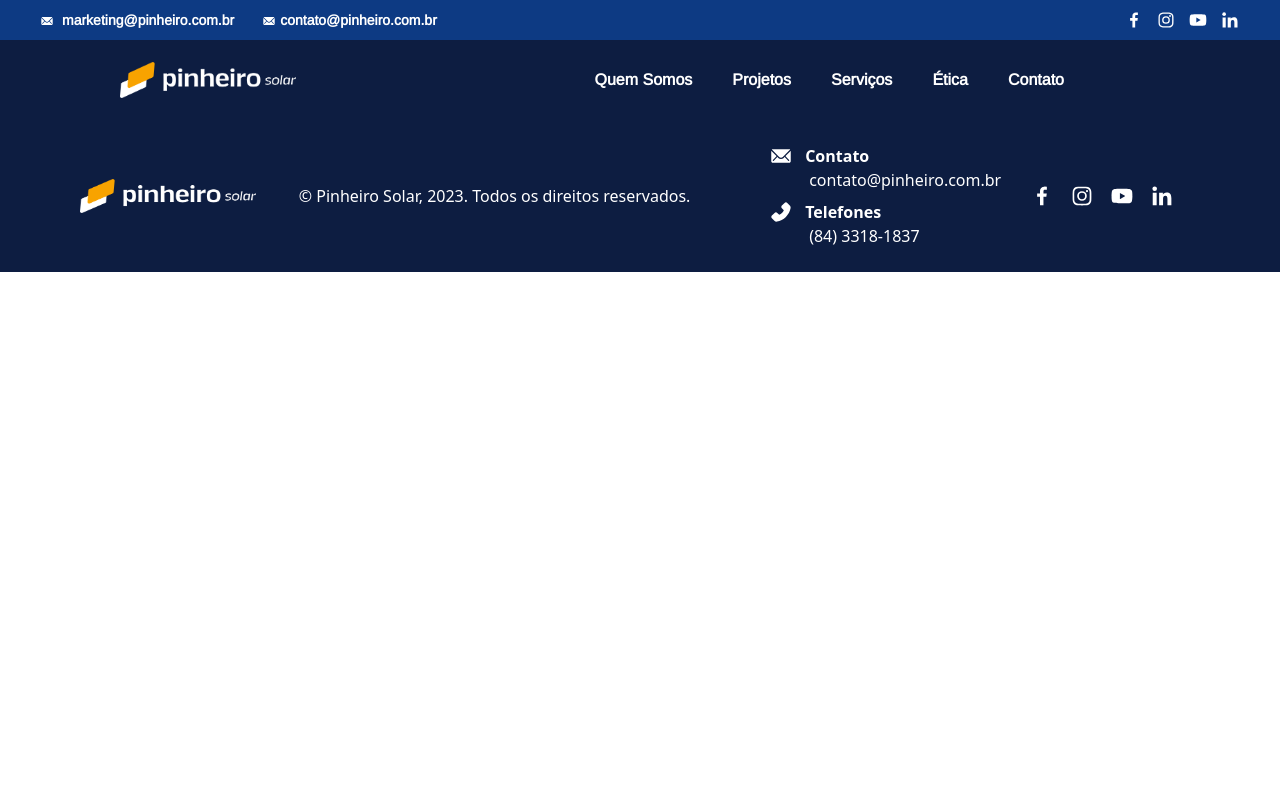
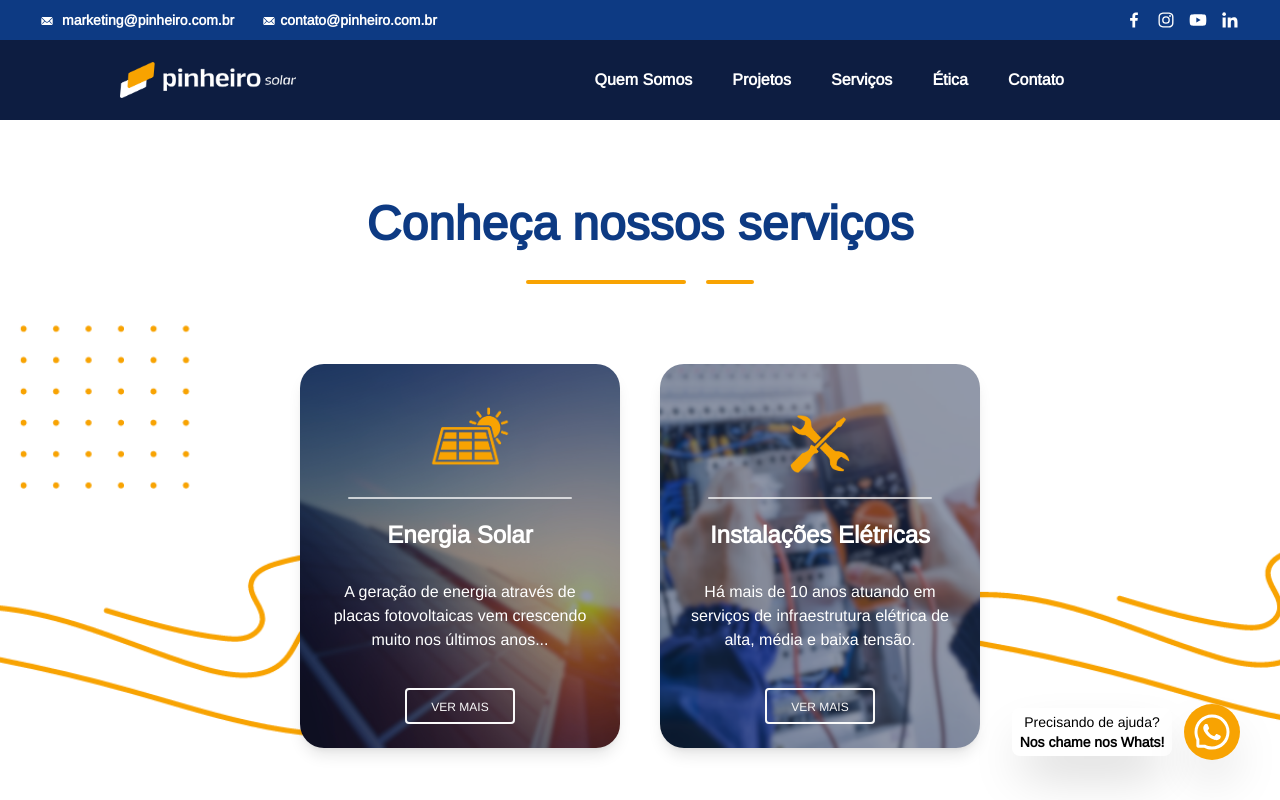
Before and after one commit to niveKinomaL/pinheirosolarwebsite, a React (Vite) app: page /Servicos in a window 1280 px wide. Shown: the top 800 px of the page. Built offline with nearby package versions, Linux system fonts and the light colour scheme.

Commit message:
Finished not all

```diff
--- a/src/App.jsx
+++ b/src/App.jsx
@@ -17,6 +17,9 @@ import PrincipleWork from "./components/PrincipleWork";
 import FinalPageQuemSomos from "./components/FinalPageQuemSomos";
 import Projetos from "./Pages/Projetos";
 import Etica from "./Pages/Etica";
+import ContactUs from "./Pages/ContactUs";
+import Services from "./Pages/Services";
+import WhatsappComp from "./components/WhatsappComp";
 
 function App() {
   return (
@@ -24,6 +27,7 @@ function App() {
       <BrowserRouter>
         <TopBar />
         <NavBar />
+        <WhatsappComp />
         <Routes>
           <Route
             exact
@@ -69,6 +73,22 @@ function App() {
               </>
             }
           />
+          <Route
+            path="/Contato"
+            element={
+              <>
+                <ContactUs />
+              </>
+            }
+          />
+          <Route
+            path="/Servicos"
+            element={
+              <>
+                <Services />
+              </>
+            }
+          />
         </Routes>
       </BrowserRouter>
       <Footer />
--- /dev/null
+++ b/src/Pages/ContactUs.jsx
@@ -0,0 +1,68 @@
+import React from "react";
+import WomanTelemarketing from "../assets/WomanTelemarketing.png";
+
+const ContactUs = () => {
+  return (
+    <div className="flex flex-col items-center justify-center h-full">
+      <div className="bg-white shadow-2xl rounded-3xl flex justify-center sm:flex-col md:flex-row items-center sm:h-screen sm:w-full md:w-3/4 gap-20 md:h-6/8">
+        <img
+          src={WomanTelemarketing}
+          className="shadow-xl rounded-3xl sm:hidden md:block md:w-2/5"
+          alt=""
+        />
+        <div>
+          <div>
+            <h1 className="text-4xl sm:text-center md:mt-20 md:ml-5 md:text-left">
+              Fale com a gente
+            </h1>
+            <div className="flex  md:ml-5 sm:justify-center sm:mb-0 md:mb-10 mt-6 md:justify-normal flex-row">
+              <div className="w-40 rounded-full h-1 bg-bluePinheiro"></div>
+              <div className="w-12 rounded-full ml-5 h-1 bg-bluePinheiro"></div>
+            </div>
+          </div>
+          <div>
+            <form
+              className="flex sm:scale-75	md:scale-100 text-bluePinheiro gap-4 items-center flex-col"
+              action=""
+            >
+              <div className="flex flex-row gap-4">
+                <input
+                  type="text"
+                  required
+                  className="p-4 bg-slate-100 rounded-full outline-none"
+                  placeholder="Nome*"
+                />
+                <input
+                  required
+                  type="text"
+                  className="p-4 bg-slate-100 rounded-full outline-none"
+                  placeholder="Telefone*"
+                />
+              </div>
+              <input
+                required
+                type="email"
+                className="p-4 bg-slate-100 w-full rounded-full outline-none"
+                placeholder="Email*"
+              />
+              <textarea
+                required
+                name=""
+                className="p-4 bg-slate-100 w-full rounded-xl outline-none"
+                placeholder="Digite sua mensagem"
+                id=""
+                cols="30"
+                rows="7"
+              ></textarea>
+              <button className="mt-10 sm:scale-150 md:scale-100 mb-10 bg-bluePinheiro w-2/4 text-white px-2 py-2 text-lg rounded-xl">
+                Enviar
+              </button>
+            </form>
+          </div>
+        </div>
+      </div>
+    </div>
+  );
+};
+
+export default ContactUs;
--- a/src/Pages/Etica.jsx
+++ b/src/Pages/Etica.jsx
@@ -17,7 +17,7 @@ const Etica = () => {
           Este é o canal oficial para orientações sobre questões de ordem moral
           ou legal.
         </h1>
-        <p className="font-thin sm:text-center md:text-justify text-xl md:w-5/12">
+        <p className="font-thin sm:text-center md:text-left text-xl md:w-5/12">
           Assim, como meio de comunicação para que sejam denunciadas, de forma
           anônima ou identificada, quaisquer condutas que violem os preceitos
           estabelecidos no Código de Ética e Conduta da Taldi. Garantimos o
@@ -29,7 +29,7 @@ const Etica = () => {
           relatado irregularidades de boa-fé.
         </p>
         <div className="flex md:flex-row sm:flex-col sm:ml-10 md:ml-0 mt-10 gap-10">
-          <div className="text-center bg-orangePinheiro shadow-xl items-center flex flex-col justify-center rounded-2xl h-36 w-56 ">
+          <div className="text-center bg-orangePinheiro shadow-xl items-center flex flex-col justify-center rounded-2xl h-44 w-56 ">
             <h1 className="text-2xl font-extrabold text-white">
               Relatar uma preocupação
             </h1>
@@ -37,7 +37,7 @@ const Etica = () => {
               Relatar <BsFillArrowRightCircleFill className="ml-4" />
             </button>
           </div>
-          <div className="text-center bg-bluePinheiro shadow-xl items-center flex flex-col justify-center rounded-2xl h-36 w-56 ">
+          <div className="text-center bg-bluePinheiro shadow-xl items-center flex flex-col justify-center rounded-2xl h-44 w-56 ">
             <h1 className="text-2xl font-extrabold text-white">
               Acompanhar um relato
             </h1>
--- /dev/null
+++ b/src/Pages/Services.jsx
@@ -0,0 +1,12 @@
+import React from "react";
+import ServicesComp from "../components/ServicesComp";
+
+const Services = () => {
+  return (
+    <div className="flex flex-col items-center justify-center h-full">
+      <ServicesComp />
+    </div>
+  );
+};
+
+export default Services;
--- /dev/null
+++ b/src/components/ServicesComp.jsx
@@ -0,0 +1,72 @@
+import React from "react";
+import bg3middle from "../assets/bg3middle.png";
+import middleservicesone from "../assets/middleservicesone.png";
+import middleservicestwo from "../assets/middleservicestwo.png";
+import middleservicesthree from "../assets/middleservicesthree.png";
+import serviceone from "../assets/serviceone.png";
+import servicetwo from "../assets/servicetwo.png";
+
+const ServicesComp = () => {
+  return (
+    <div
+      className="transition-all ease-in-out font-Arimo text-white font-bold duration-700 sm:h-full md:h-screen flex flex-col items-center bg-cover bg-no-repeat"
+      style={{ backgroundImage: `url(${bg3middle})` }}
+    >
+      <div className="flex flex-col sm:text-center items-center">
+        <h1 className="text-bluePinheiro text-5xl mt-20">
+          Conheça nossos serviços
+        </h1>
+        <div className="flex sm:justify-center mt-8 md:justify-normal flex-row">
+          <div className="w-40 rounded-full h-1 bg-orangePinheiro"></div>
+          <div className="w-12 rounded-full ml-5 h-1 bg-orangePinheiro"></div>
+        </div>
+      </div>
+      <div className="flex sm:flex-col gap-10 justify-center items-center mt-20 md:flex-row">
+        <div
+          className="flex flex-col hover:cursor-pointer md:hover:w-4/12 transition-all duration-700 text-center sm:w-11/12 sm:ml-4 sm:mr-4 md:ml-0 md:mr-0 md:w-3/12 justify-between items-center rounded-3xl h-96 bg-white bg-cover p-6 shadow-lg"
+          style={{ backgroundImage: `url(${middleservicesone})` }}
+        >
+          <img src={serviceone} className="w-20 ml-5 mt-2" alt="" />
+          <div className="sm:hidden md:flex w-56 h-0.5 rounded-full opacity-70 bg-white"></div>
+          <h5 className="mb-2 md:text-2xl text-5xl font-bold  leading-tight  text-white">
+            Energia Solar
+          </h5>
+          <p className="mb-4 text-base font-light  text-white">
+            A geração de energia através de placas fotovoltaicas vem crescendo
+            muito nos últimos anos...
+          </p>
+          <button
+            type="button"
+            className="inline-block hover:bg-white rounded border-2 hover:text-black border-neutral-50 px-6 pb-[6px] pt-2 text-xs font-medium uppercase leading-normal text-neutral-50 transition duration-150 ease-in-out hover:border-neutral-100 focus:border-neutral-100 focus:outline-none focus:ring-0 active:border-neutral-200 "
+            data-te-ripple-init
+          >
+            Ver mais
+          </button>
+        </div>
+        <div
+          className="flex flex-col md:mb-0 sm:mb-20 hover:cursor-pointer md:hover:w-4/12 transition-all duration-700 text-center sm:w-11/12 sm:ml-4 sm:mr-4 md:ml-0 md:mr-0 md:w-3/12 justify-between items-center rounded-3xl h-96 bg-white bg-cover p-6 shadow-lg"
+          style={{ backgroundImage: `url(${middleservicestwo})` }}
+        >
+          <img src={servicetwo} className="w-16 mt-6" alt="" />
+          <div className="sm:hidden md:flex w-56 h-0.5 rounded-full opacity-70 bg-white"></div>
+          <h5 className="mb-2 text-5xl md:text-2xl font-bold  leading-tight  text-white">
+            Instalações Elétricas
+          </h5>
+          <p className="mb-4 text-base font-light  text-white">
+            Há mais de 10 anos atuando em serviços de infraestrutura elétrica de
+            alta, média e baixa tensão.
+          </p>
+          <button
+            type="button"
+            className="inline-block hover:bg-white rounded border-2 hover:text-black border-neutral-50 px-6 pb-[6px] pt-2 text-xs font-medium uppercase leading-normal text-neutral-50 transition duration-150 ease-in-out hover:border-neutral-100 focus:border-neutral-100 focus:outline-none focus:ring-0 active:border-neutral-200 "
+            data-te-ripple-init
+          >
+            Ver mais
+          </button>
+        </div>
+      </div>
+    </div>
+  );
+};
+
+export default ServicesComp;
--- /dev/null
+++ b/src/components/WhatsappComp.jsx
@@ -0,0 +1,55 @@
+import React, { useState } from "react";
+import { AiOutlineWhatsApp } from "react-icons/ai";
+
+const WhatsappComp = () => {
+  const [isDivVisible, setIsDivVisible] = useState(false);
+
+  const toggleDivVisibility = () => {
+    setIsDivVisible(!isDivVisible);
+  };
+
+  return (
+    <div className="fixed font-Arimo right-10 bottom-10 z-40">
+      <div className="Test">
+        <div
+          className={`bg-white w-56 rounded-2xl mb-5 shadow-2xl h-36 ${
+            isDivVisible ? "" : "hidden"
+          }`}
+        >
+          <div className="w-full flex flex-col justify-center text-center items-center h-20 bg-orangePinheiro rounded-t-2xl">
+            <h1 className="font-bold text-white">Fale conosco pelo Whatsapp</h1>
+            <p className="text-sm w-44 font-thin text-darkBluePinheiroPinheiro">
+              Aqui você pode selecionar o canal de atendimento!
+            </p>
+          </div>
+          <div className="flex flex-row h-16 items-center justify-center">
+            <a href="#">
+              <div className="flex items-center justify-center cursor-pointer bg-gray-200 rounded-2xl py-1 px-3">
+                <AiOutlineWhatsApp className="text-orangePinheiro" size={40} />
+                <h1 className="font-bold text-md ml-2">Atendimento</h1>
+              </div>
+            </a>
+          </div>
+        </div>
+        <div
+          className="flex cursor-pointer items-center"
+          onClick={toggleDivVisibility}
+        >
+          <div
+            className={`w-40 h-12 shadow-2xl flex flex-col items-center justify-center bg-white rounded-lg mr-3 ${
+              isDivVisible ? "invisible" : ""
+            }`}
+          >
+            <p className="text-sm">Precisando de ajuda?</p>
+            <p className="text-sm font-bold">Nos chame nos Whats!</p>
+          </div>
+          <div className="flex  bg-orangePinheiro w-14 rounded-full h-14 shadow-2xl items-center justify-center">
+            <AiOutlineWhatsApp className="text-white" size={40} />
+          </div>
+        </div>
+      </div>
+    </div>
+  );
+};
+
+export default WhatsappComp;
```
Also changed, not shown: src/assets/WomanTelemarketing.png (added).
